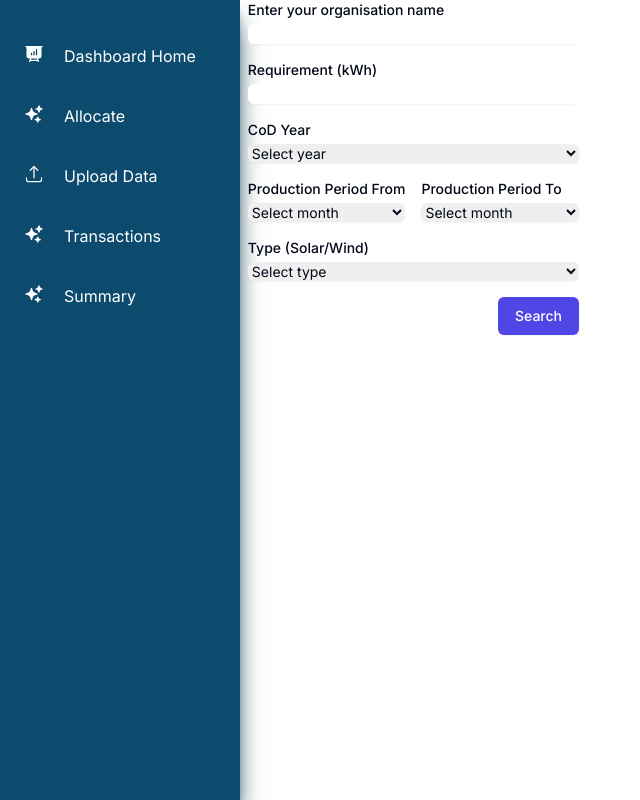
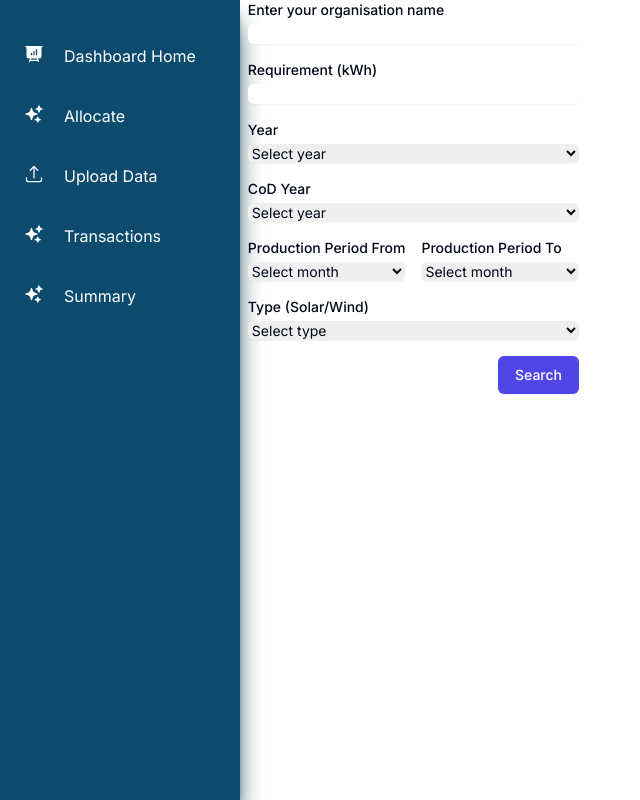
Before and after one commit to bhuvanesh/solaura-v2, a Next.js app: page /dash/allocate in a window 1280 px wide. Shown: the whole page, without its empty margins (0-640 px from the left). Built offline with nearby package versions, Linux system fonts and the light colour scheme.

Commit message:
allocate year update

```diff
--- a/src/app/api/table/route.js
+++ b/src/app/api/table/route.js
@@ -1,7 +1,7 @@
 import getPSConnection from '@/lib/planetscaledb';
 
 export async function POST(request) {
-  const { requirement, CoDYear, productionPeriodFrom, productionPeriodTo, type } = await request.json();
+  const { requirement, CoDYear, productionPeriodFrom, productionPeriodTo, type,year } = await request.json();
   const monthColumns = [
     'January', 'February', 'March', 'April', 'May', 'June',
     'July', 'August', 'September', 'October', 'November', 'December',
@@ -20,13 +20,14 @@ export async function POST(request) {
     const CoDYearCondition = CoDYear === 0 ? 'YEAR(CoD) < YEAR(CURDATE()) - 10' : `YEAR(CoD) >= ${CoDYear}`;
 
     const [rows] = await connection.query(`
-      SELECT \`Device ID\`, \`Year\`, \`Type\`, \`CoD\`, ${monthSums}, SUM(CASE WHEN \`Actual\` = 0 THEN \`Estimated\` - \`Estimated_used\` ELSE \`Actual\` - \`Actual_used\` END) as Total_Production
-      FROM \`table\`
-      WHERE ${CoDYearCondition} AND \`Type\` = ? AND \`Month\` IN (?)
-      GROUP BY \`Device ID\`, \`Year\`, \`Type\`, \`CoD\`
-      HAVING Total_Production >= 0
-      ORDER BY Total_Production DESC
-    `, [type, selectedMonths]);
+    SELECT \`Device ID\`, \`Year\`, \`Type\`, \`CoD\`, ${monthSums}, SUM(CASE WHEN \`Actual\` = 0 THEN \`Estimated\` - \`Estimated_used\` ELSE \`Actual\` - \`Actual_used\` END) as Total_Production
+    FROM \`table\`
+    WHERE ${CoDYearCondition} AND \`Type\` = ? AND \`Month\` IN (?) AND \`Year\` = ?
+    GROUP BY \`Device ID\`, \`Year\`, \`Type\`, \`CoD\`
+    HAVING Total_Production >= 0
+    ORDER BY Total_Production DESC
+  `, [type, selectedMonths, year]);
+
 
     return new Response(JSON.stringify(rows), {
       headers: { 'content-type': 'application/json' },
--- a/src/app/dash/allocate/page.js
+++ b/src/app/dash/allocate/page.js
@@ -12,6 +12,7 @@ const FormComponent = () => {
   const [productionPeriodTo, setProductionPeriodTo] = useState("");
   const [type, setType] = useState("");
   const [organisation, _setOrganisation] = useState("");
+  const [year, setYear] = useState("");
   const router = useRouter();
 
 
@@ -35,6 +36,7 @@ const FormComponent = () => {
         productionPeriodFrom,
         productionPeriodTo,
         type,
+        year,
       }),
     });
 
@@ -97,6 +99,20 @@ const FormComponent = () => {
           className="block w-full mt-1 border-gray-300 rounded-md shadow-sm focus:ring-indigo-500 focus:border-indigo-500 sm:text-sm"
         />
       </div>
+      <div>
+  <label htmlFor="year" className="block text-sm font-medium">Year</label>
+  <select
+    id="year"
+    value={year}
+    onChange={(e) => setYear(e.target.value)}
+    className="block w-full mt-1 border-gray-300 rounded-md shadow-sm focus:ring-indigo-500 focus:border-indigo-500 sm:text-sm"
+  >
+    <option value="">Select year</option>
+    <option value="2022">2022</option>
+    <option value="2023">2023</option>
+  </select>
+</div>
+
       <div>
         <label htmlFor="CoDYear" className="block text-sm font-medium">
           CoD Year
```
